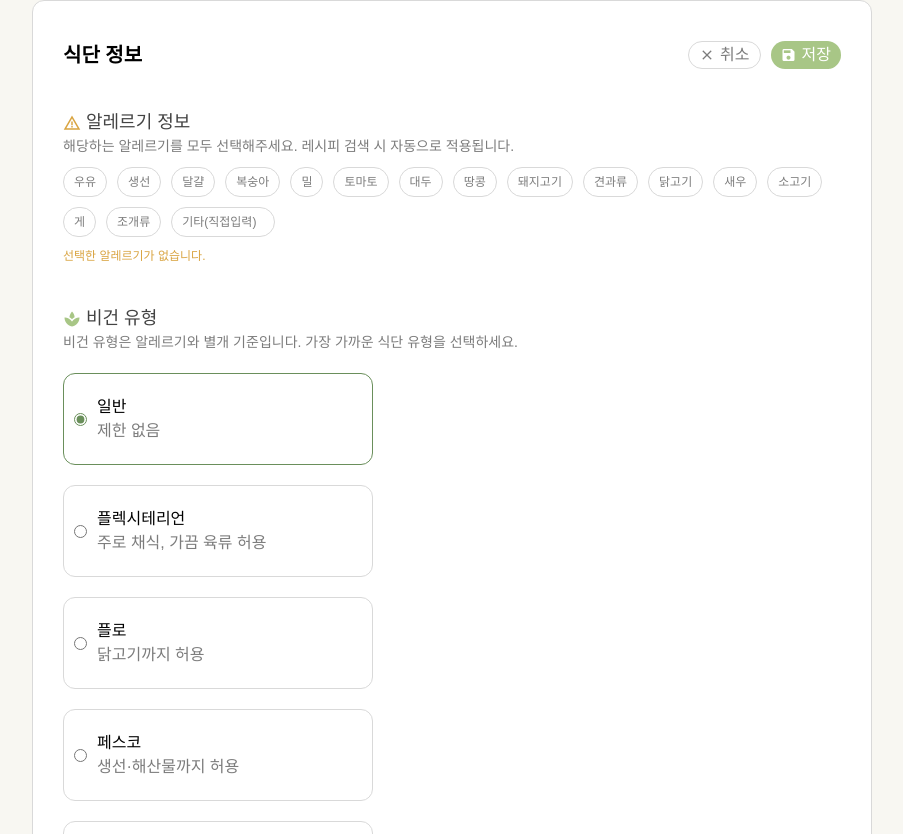
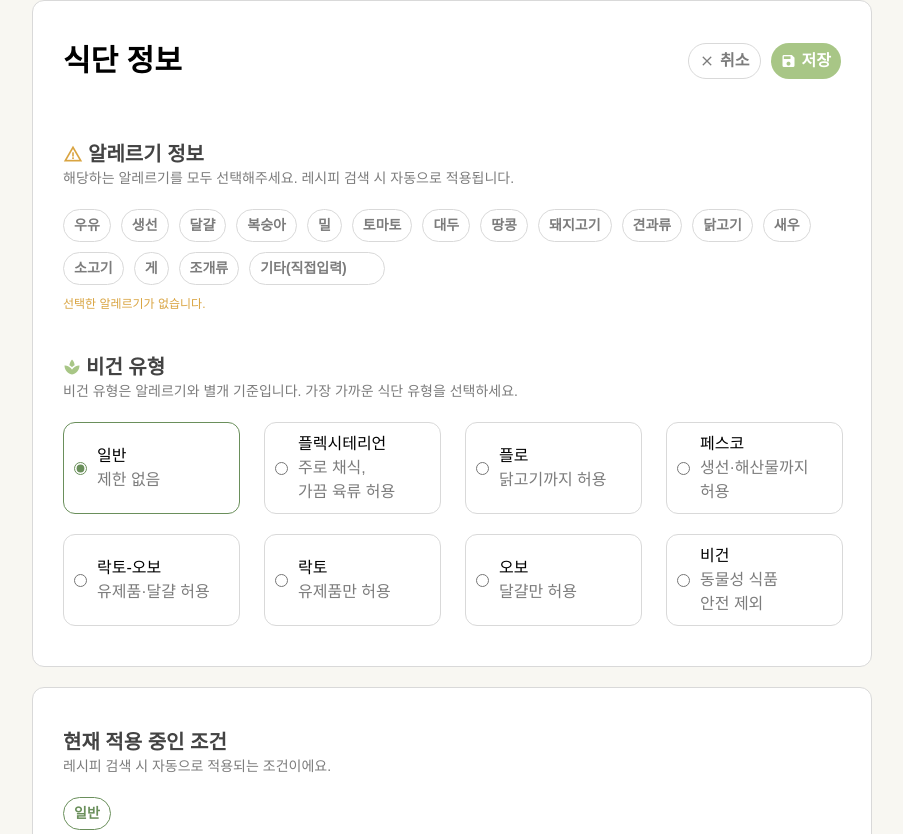
Before and after one commit to casperjwk/EST_FE_13_3nd_project, a React (Vite) app: page /mypage in a window 1280 px wide. Shown: the part 446-1280 px from the top of the page, without its empty margins (188-1091 px from the left). Built offline with nearby package versions, Linux system fonts and the light colour scheme; a web font is replaced by a local one.

Commit message:
feat: 마이페이지 식단정보 작성

```diff
--- a/src/pages/my/MyPage.jsx
+++ b/src/pages/my/MyPage.jsx
@@ -36,13 +36,31 @@ const allergyOptions = [
 
 const veganTypes = [
   { id: "general", label: "일반", desc: "제한 없음" },
-  { id: "flexitarian", label: "플렉시테리언", desc: "주로 채식, 가끔 육류 허용" },
+  {
+    id: "flexitarian",
+    label: "플렉시테리언",
+    desc: "주로 채식, 가끔 육류 허용",
+    descBreak: ["주로 채식, ", "가끔 육류 허용"],
+    descBreakFrom: "tablet",
+  },
   { id: "pollo", label: "플로", desc: "닭고기까지 허용" },
-  { id: "pesco", label: "페스코", desc: "생선·해산물까지 허용" },
+  {
+    id: "pesco",
+    label: "페스코",
+    desc: "생선·해산물까지 허용",
+    descBreak: ["생선·해산물까지 ", "허용"],
+    descBreakFrom: "desktop",
+  },
   { id: "lacto-ovo", label: "락토-오보", desc: "유제품·달걀 허용" },
   { id: "lacto", label: "락토", desc: "유제품만 허용" },
   { id: "ovo", label: "오보", desc: "달걀만 허용" },
-  { id: "vegan", label: "비건", desc: "동물성 식품 안전 제외" },
+  {
+    id: "vegan",
+    label: "비건",
+    desc: "동물성 식품 안전 제외",
+    descBreak: ["동물성 식품 ", "안전 제외"],
+    descBreakFrom: "desktop",
+  },
 ];
 
 function MyPage() {
@@ -50,6 +68,7 @@ function MyPage() {
   const [selectedAllergies, setSelectedAllergies] = useState(dietDraft.allergies);
   const [customAllergyOpen, setCustomAllergyOpen] = useState(false);
   const [customAllergyValue, setCustomAllergyValue] = useState("");
+  const [selectedVeganType, setSelectedVeganType] = useState(dietDraft.veganType);
 
   const handlePhotoChange = event => {
     const file = event.target.files[0];
@@ -62,6 +81,10 @@ function MyPage() {
       prev.includes(allergy) ? prev.filter(item => item !== allergy) : [...prev, allergy],
     );
   };
+
+  const excludedAllergies = customAllergyValue.trim()
+    ? [...selectedAllergies, customAllergyValue.trim()]
+    : selectedAllergies;
 
   return (
     <div className={styles.myPage}>
@@ -150,7 +173,7 @@ function MyPage() {
                         if (!customAllergyValue.trim()) setCustomAllergyOpen(false);
                       }}
                       placeholder="직접 입력"
-                      maxLength={7}
+                      maxLength={8}
                       className={`${styles.allergyChip} ${styles.allergyChipCustomInput}`}
                     />
                   ) : (
@@ -199,11 +222,28 @@ function MyPage() {
                     type="radio"
                     name="veganType"
                     className={styles.veganCardRadio}
-                    defaultChecked={type.label === dietDraft.veganType}
+                    checked={type.label === selectedVeganType}
+                    onChange={() => setSelectedVeganType(type.label)}
                   />
                   <span className={styles.veganCardText}>
                     <span className={styles.veganCardLabel}>{type.label}</span>
-                    <span className={styles.veganCardDesc}>{type.desc}</span>
+                    <span className={styles.veganCardDesc}>
+                      {type.descBreak ? (
+                        <>
+                          {type.descBreak[0]}
+                          <br
+                            className={
+                              type.descBreakFrom === "desktop"
+                                ? styles.veganCardBreakDesktop
+                                : styles.veganCardBreak
+                            }
+                          />
+                          {type.descBreak[1]}
+                        </>
+                      ) : (
+                        type.desc
+                      )}
+                    </span>
                   </span>
                 </label>
               ))}
@@ -215,7 +255,12 @@ function MyPage() {
           <h3 className={styles.appliedTitle}>현재 적용 중인 조건</h3>
           <p className={styles.dietDescription}>레시피 검색 시 자동으로 적용되는 조건이에요.</p>
           <div className={styles.dietChipList}>
-            <span className={styles.dietChipPrimary}>{dietDraft.veganType}</span>
+            {excludedAllergies.map(allergy => (
+              <span key={allergy} className={styles.dietChipDanger}>
+                {allergy} 제외
+              </span>
+            ))}
+            <span className={styles.dietChipPrimary}>{selectedVeganType}</span>
           </div>
         </section>
       </div>
--- a/src/pages/my/MyPage.module.css
+++ b/src/pages/my/MyPage.module.css
@@ -248,12 +248,24 @@
   justify-content: space-between;
   margin-bottom: 40px;
 }
+@media (min-width: 768px) {
+  .dietCardHeader {
+    margin-bottom: 60px;
+  }
+}
 
 .dietCardTitle {
   font-size: var(--subtitle-s);
   line-height: 140%;
   font-weight: 600;
   color: var(--black-1);
+}
+@media (min-width: 768px) {
+  .dietCardTitle {
+    font-size: var(--title-s);
+    line-height: 130%;
+    font-weight: 700;
+  }
 }
 
 .dietEditActions {
@@ -269,6 +281,9 @@
   border: 1px solid var(--gray-1);
   border-radius: 999px;
   color: var(--gray-3);
+  font-size: var(--medium);
+  line-height: 150%;
+  font-weight: 600;
 }
 
 .dietCancelBtn:hover {
@@ -285,6 +300,9 @@
   border-radius: 999px;
   background: var(--secondary);
   color: var(--white-1);
+  font-size: var(--medium);
+  line-height: 150%;
+  font-weight: 600;
 }
 
 .dietSaveBtn:hover {
@@ -311,6 +329,13 @@
   line-height: 150%;
   font-weight: 400;
 }
+@media (min-width: 768px) {
+  .dietLabel {
+    font-size: var(--subtitle-s);
+    line-height: 140%;
+    font-weight: 600;
+  }
+}
 
 .dietDescription {
   margin-bottom: 20px;
@@ -325,9 +350,10 @@
   font-size: 18px;
   color: var(--tag);
 }
-
-.allergyDescription {
-  margin-bottom: 10px;
+@media (min-width: 768px) {
+  .dietLabelIconWarning {
+    font-size: 20px;
+  }
 }
 
 .allergyChipGrid {
@@ -342,9 +368,9 @@
   border: 1px solid var(--gray-1);
   border-radius: 999px;
   color: var(--gray-3);
-  font-size: var(--xsmall);
+  font-size: var(--small);
   line-height: 150%;
-  font-weight: 400;
+  font-weight: 600;
   transition:
     border-color 0.15s ease,
     color 0.15s ease;
@@ -357,12 +383,12 @@
 
 .allergyChipCustom,
 .allergyChipCustomInput {
-  width: 104px;
+  width: 136px;
+  white-space: nowrap;
   box-sizing: border-box;
 }
 
-.allergyChipCustomInput,
-.allergyChipCustomInput:hover {
+.allergyChipCustomInput {
   border-color: var(--black-1);
   color: var(--black-1);
   outline: none;
@@ -386,6 +412,19 @@
   flex-direction: column;
   gap: 20px;
 }
+@media (min-width: 768px) {
+  .veganCardGrid {
+    display: grid;
+    grid-template-columns: repeat(3, 200px);
+    column-gap: 24px;
+    row-gap: 20px;
+  }
+}
+@media (min-width: 1272px) {
+  .veganCardGrid {
+    grid-template-columns: repeat(4, 177px);
+  }
+}
 
 .veganCard {
   display: flex;
@@ -398,6 +437,16 @@
   border: 1px solid var(--gray-1);
   border-radius: 12px;
   cursor: pointer;
+}
+@media (min-width: 768px) {
+  .veganCard {
+    width: 200px;
+  }
+}
+@media (min-width: 1272px) {
+  .veganCard {
+    width: 177px;
+  }
 }
 
 .veganCard:has(.veganCardRadio:checked) {
@@ -427,6 +476,24 @@
   font-weight: 400;
 }
 
+.veganCardBreak {
+  display: none;
+}
+@media (min-width: 768px) {
+  .veganCardBreak {
+    display: block;
+  }
+}
+
+.veganCardBreakDesktop {
+  display: none;
+}
+@media (min-width: 1272px) {
+  .veganCardBreakDesktop {
+    display: block;
+  }
+}
+
 /* 식단정보 (수정상태) - 현재 적용 중인 조건 */
 .appliedCard {
   margin-top: 20px;
@@ -437,27 +504,43 @@
 }
 
 .appliedTitle {
-  font-size: var(--subtitle-s);
-  line-height: 140%;
-  font-weight: 600;
-  color: var(--black-1);
-  margin-bottom: 8px;
+  font-size: var(--large);
+  line-height: 150%;
+  font-weight: 400;
+  color: var(--black-2);
+}
+@media (min-width: 768px) {
+  .appliedTitle {
+    font-size: var(--subtitle-s);
+    line-height: 140%;
+    font-weight: 600;
+  }
 }
 
 .dietChipList {
   display: flex;
   flex-wrap: wrap;
-  gap: 8px;
+  gap: 10px;
 }
 
 .dietChipPrimary {
-  padding: 4px 10px;
+  padding: 5px 10px;
   border: 1px solid var(--primary);
   border-radius: 999px;
   color: var(--primary);
-  font-size: var(--xsmall);
+  font-size: var(--small);
   line-height: 150%;
-  font-weight: 400;
+  font-weight: 600;
+}
+
+.dietChipDanger {
+  padding: 5px 10px;
+  border: 1px solid var(--danger);
+  border-radius: 999px;
+  color: var(--danger);
+  font-size: var(--small);
+  line-height: 150%;
+  font-weight: 600;
 }
 
 /* 최근 본 레시피 */
```
